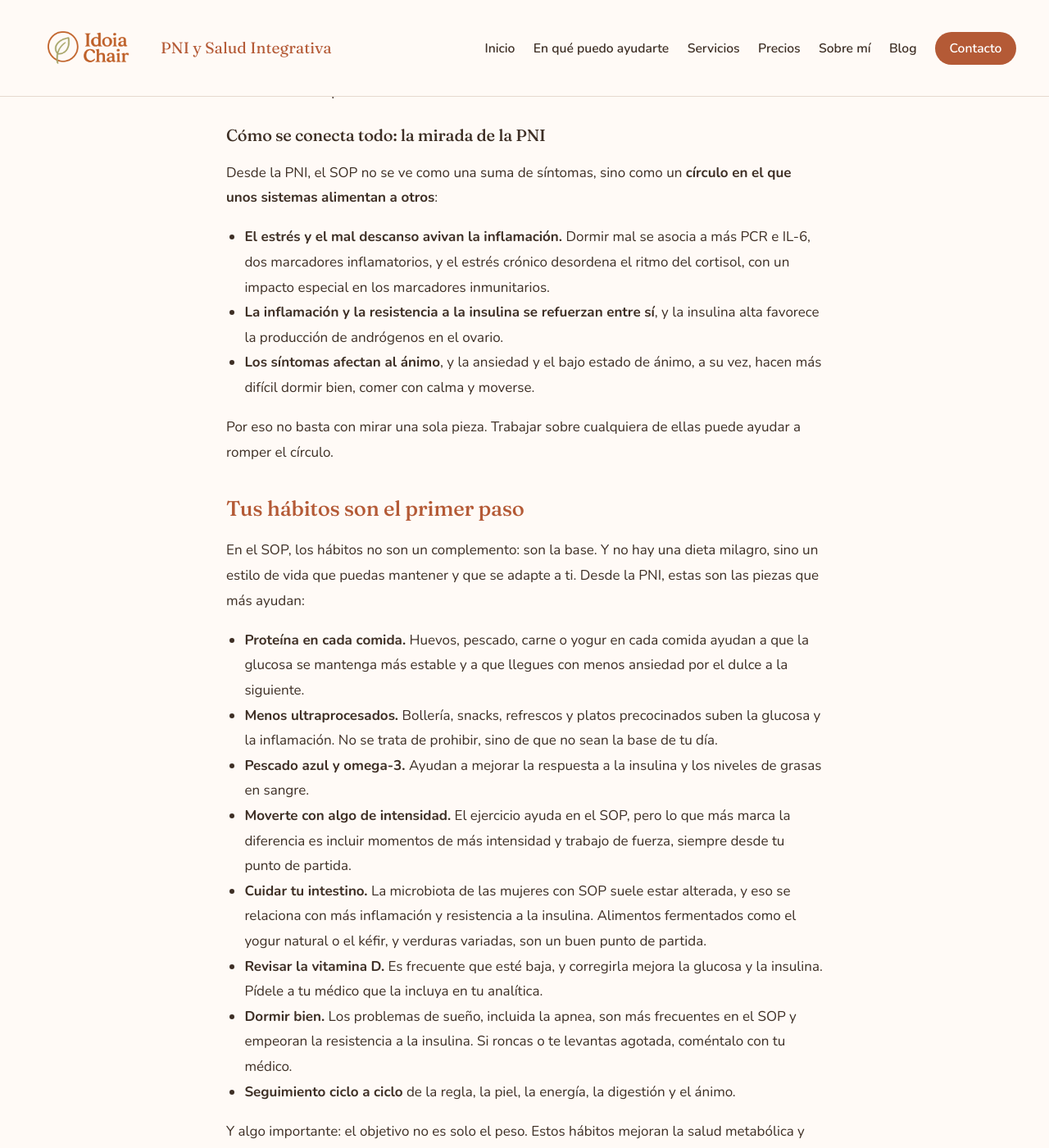
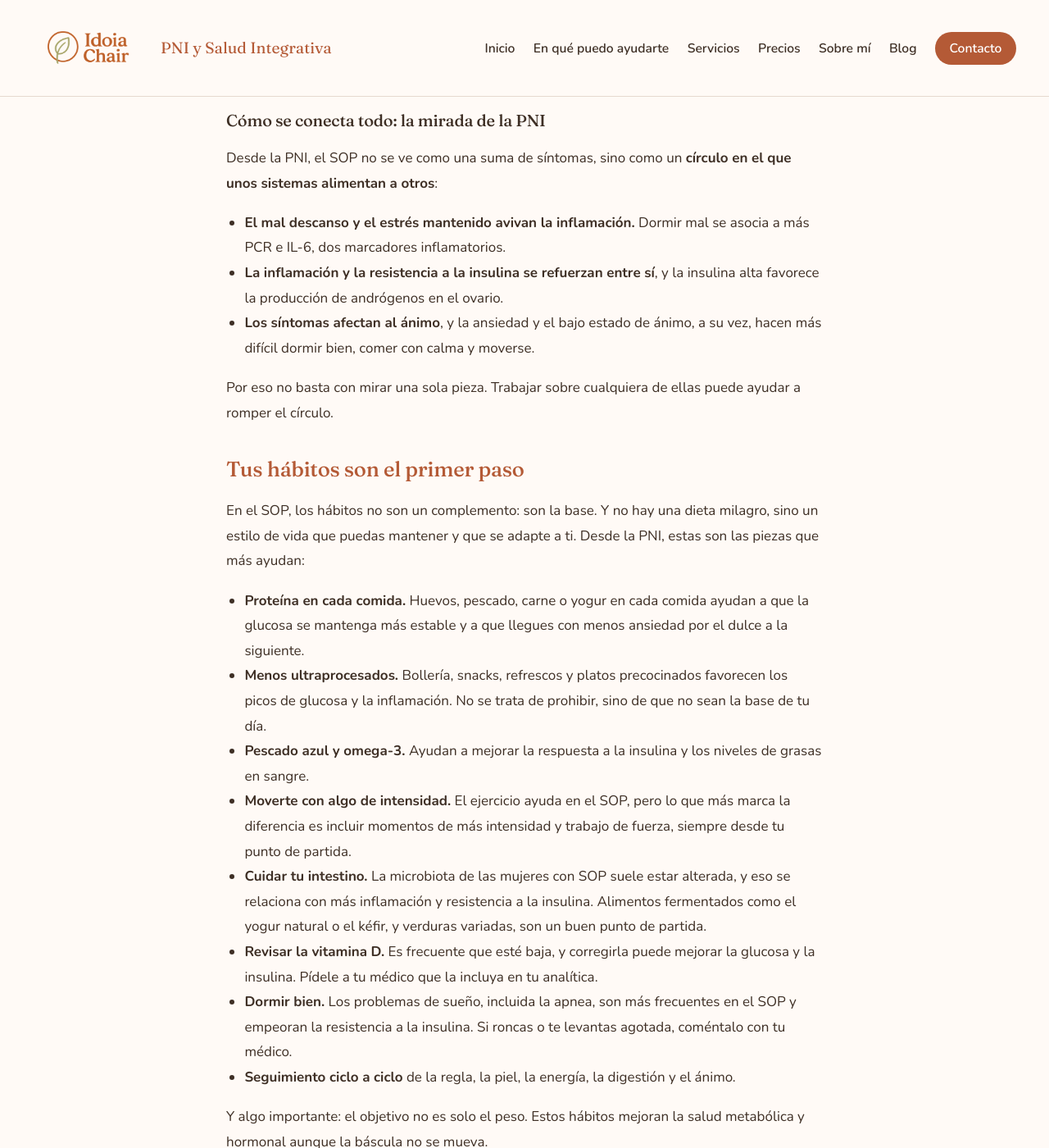
Before and after one commit to ocazmun-lab/PRUEBA-2-PAGINA-WEB-PNI_IDOIA_CHAIR, a Jekyll site: the page built from _posts/2026-10-26-pni-y-sop.md, in a window 1280 px wide and 1400 px high, scrolled down 2136 px. Shown: the whole window at 82% size. Built offline with Jekyll 4.4.1, drawn with Linux system fonts in a browser that asks for light colours; some of the changed text lies outside the part shown.

Commit message:
Blog SOP: sin mención a medicación, estrés en segundo plano, referencias unificadas
Co-Authored-By: Claude Opus 5.5 <noreply@anthropic.com>

```diff
--- a/_posts/2026-10-26-pni-y-sop.md
+++ b/_posts/2026-10-26-pni-y-sop.md
@@ -16,9 +16,7 @@ meta_description: 'Síndrome de ovario poliquístico: cómo se diagnostica, el p
 published: true
 ---
 
-"Es hormonal, toma la píldora y ya está."
-
-Si tienes síndrome de ovario poliquístico (SOP), es probable que te lo hayan dicho alguna vez. Y sí, el SOP afecta a tus hormonas y a tu ciclo. Pero quedarse ahí es mirar solo una parte: detrás del SOP hay **metabolismo, inflamación, sistema nervioso y salud emocional**, todo conectado. La Psiconeuroinmunología (PNI) trabaja precisamente en ese cruce de sistemas.
+Si tienes síndrome de ovario poliquístico (SOP), es probable que te hayan dicho que es "un tema hormonal". Y sí, el SOP afecta a tus hormonas y a tu ciclo. Pero quedarse ahí es mirar solo una parte: detrás del SOP hay **metabolismo, inflamación, sistema nervioso y salud emocional**, todo conectado. La Psiconeuroinmunología (PNI) trabaja precisamente en ese cruce de sistemas.
 
 ## Qué es el SOP
 
@@ -52,7 +50,7 @@ Las mujeres con SOP tienen **más síntomas de ansiedad y depresión**, y la gu
 
 Desde la PNI, el SOP no se ve como una suma de síntomas, sino como un **círculo en el que unos sistemas alimentan a otros**:
 
-- **El estrés y el mal descanso avivan la inflamación.** Dormir mal se asocia a más PCR e IL-6, dos marcadores inflamatorios, y el estrés crónico desordena el ritmo del cortisol, con un impacto especial en los marcadores inmunitarios.
+- **El mal descanso y el estrés mantenido avivan la inflamación.** Dormir mal se asocia a más PCR e IL-6, dos marcadores inflamatorios.
 - **La inflamación y la resistencia a la insulina se refuerzan entre sí**, y la insulina alta favorece la producción de andrógenos en el ovario.
 - **Los síntomas afectan al ánimo**, y la ansiedad y el bajo estado de ánimo, a su vez, hacen más difícil dormir bien, comer con calma y moverse.
 
@@ -63,11 +61,11 @@ Por eso no basta con mirar una sola pieza. Trabajar sobre cualquiera de ellas pu
 En el SOP, los hábitos no son un complemento: son la base. Y no hay una dieta milagro, sino un estilo de vida que puedas mantener y que se adapte a ti. Desde la PNI, estas son las piezas que más ayudan:
 
 - **Proteína en cada comida.** Huevos, pescado, carne o yogur en cada comida ayudan a que la glucosa se mantenga más estable y a que llegues con menos ansiedad por el dulce a la siguiente.
-- **Menos ultraprocesados.** Bollería, snacks, refrescos y platos precocinados suben la glucosa y la inflamación. No se trata de prohibir, sino de que no sean la base de tu día.
+- **Menos ultraprocesados.** Bollería, snacks, refrescos y platos precocinados favorecen los picos de glucosa y la inflamación. No se trata de prohibir, sino de que no sean la base de tu día.
 - **Pescado azul y omega-3.** Ayudan a mejorar la respuesta a la insulina y los niveles de grasas en sangre.
 - **Moverte con algo de intensidad.** El ejercicio ayuda en el SOP, pero lo que más marca la diferencia es incluir momentos de más intensidad y trabajo de fuerza, siempre desde tu punto de partida.
 - **Cuidar tu intestino.** La microbiota de las mujeres con SOP suele estar alterada, y eso se relaciona con más inflamación y resistencia a la insulina. Alimentos fermentados como el yogur natural o el kéfir, y verduras variadas, son un buen punto de partida.
-- **Revisar la vitamina D.** Es frecuente que esté baja, y corregirla mejora la glucosa y la insulina. Pídele a tu médico que la incluya en tu analítica.
+- **Revisar la vitamina D.** Es frecuente que esté baja, y corregirla puede mejorar la glucosa y la insulina. Pídele a tu médico que la incluya en tu analítica.
 - **Dormir bien.** Los problemas de sueño, incluida la apnea, son más frecuentes en el SOP y empeoran la resistencia a la insulina. Si roncas o te levantas agotada, coméntalo con tu médico.
 - **Seguimiento ciclo a ciclo** de la regla, la piel, la energía, la digestión y el ánimo.
 
@@ -75,8 +73,7 @@ Y algo importante: el objetivo no es solo el peso. Estos hábitos mejoran la sal
 
 ## Una aclaración importante
 
-La PNI **no sustituye el seguimiento ginecológico ni endocrinológico** del SOP. Trabaja en paralelo, con una mirada centrada en tu historia completa y en los hábitos que influyen en cómo se manifiesta el síndrome. Si tomas medicación, no la modifiques sin hablarlo con tu médico.
-
+La PNI **no sustituye el seguimiento ginecológico ni endocrinológico** del SOP. Trabaja en paralelo, con una mirada centrada en tu historia completa y en los hábitos que influyen en cómo se manifiesta el síndrome.
 ## Si te has reconocido
 
 Si tienes SOP o lo sospechas y sientes que nadie ha mirado más allá de tus hormonas, puedo ayudarte a estudiar tu caso.
@@ -91,8 +88,6 @@ Si quieres entender primero en qué consiste este enfoque, puedes empezar por [
 - Stepto NK et al. Women with polycystic ovary syndrome have intrinsic insulin resistance on euglycaemic-hyperinsulaemic clamp. *Hum Reprod*. 2013;28(3):777-784. [Enlace](https://vuir.vu.edu.au/21733/)
 - Rudnicka E et al. Chronic Low Grade Inflammation in Pathogenesis of PCOS. *Int J Mol Sci*. 2021;22(7):3789. [Enlace](https://pmc.ncbi.nlm.nih.gov/articles/PMC8038770/)
 - Irwin MR, Olmstead R, Carroll JE. Sleep Disturbance, Sleep Duration, and Inflammation: A Systematic Review and Meta-Analysis of Cohort Studies and Experimental Sleep Deprivation. *Biol Psychiatry*. 2016;80(1):40-52.
-- Adam EK et al. Diurnal cortisol slopes and mental and physical health outcomes: a systematic review and meta-analysis. *Psychoneuroendocrinology*. 2017;83:25-41.
-
 - Yang K et al. Effect of omega-3 fatty acid on the risk factors of polycystic ovary syndrome: a meta-analysis of randomized controlled trials. *Reprod Biol Endocrinol*. 2018;16:27. doi:10.1186/s12958-018-0346-x
 - Patten RK et al. Exercise Interventions in Polycystic Ovary Syndrome: A Systematic Review and Meta-Analysis. *Front Physiol*. 2020;11:606. doi:10.3389/fphys.2020.00606
 - He FF, Li YM. Role of gut microbiota in the development of insulin resistance and the mechanism underlying polycystic ovary syndrome: a review. *J Ovarian Res*. 2020;13:73.
```
